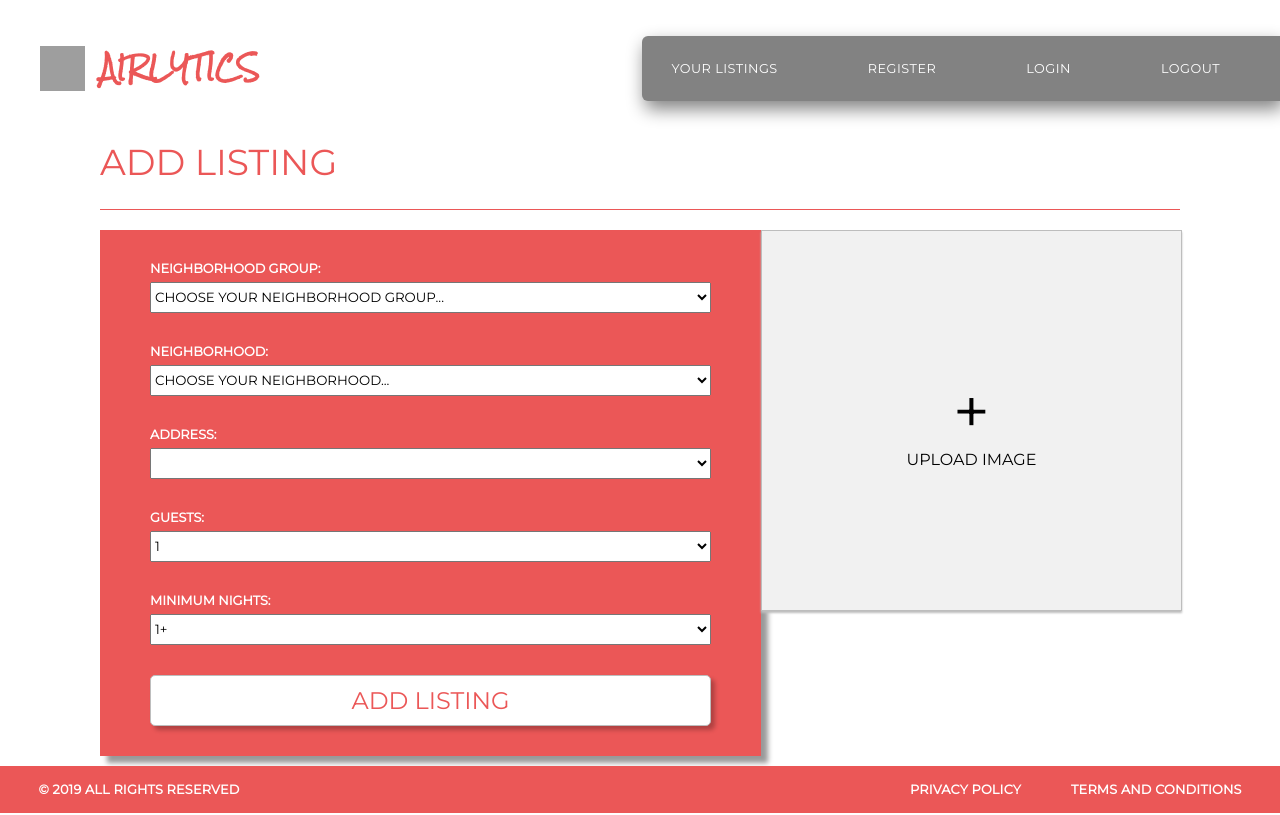
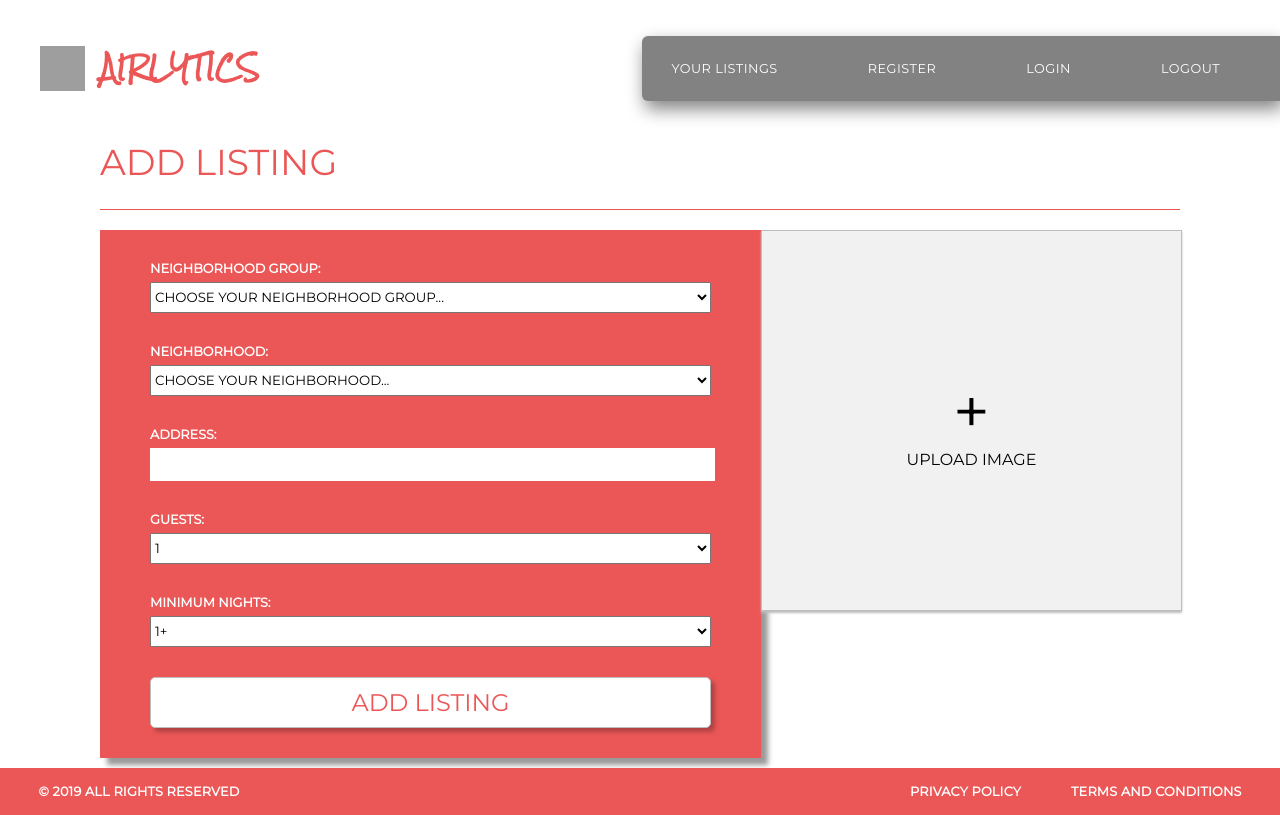
Before and after one commit to airbnb-price-opt/front-end, a React (Create React App) app in the folder airbnb-opt-price/: page /add-listing in a window 1280 px wide. Built offline with nearby package versions, Linux system fonts and the light colour scheme; grey boxes are pictures that could not be loaded.

Commit message:
set up getLatLong

```diff
--- a/airbnb-opt-price/package.json
+++ b/airbnb-opt-price/package.json
@@ -6,6 +6,7 @@
     "axios": "^0.19.0",
     "react": "^16.8.6",
     "react-dom": "^16.8.6",
+    "react-geocode": "^0.1.2",
     "react-redux": "^7.1.0",
     "react-router-dom": "^5.0.1",
     "react-scripts": "3.0.1",
--- a/airbnb-opt-price/src/App.js
+++ b/airbnb-opt-price/src/App.js
@@ -13,6 +13,7 @@ import Footer from './components/Footer'
 import PrivacyPolicy from './components/PrivacyPolicy'
 import TermsAndConditions from './components/TermsAndConditions'
 import {CSSTransition, TransitionGroup} from 'react-transition-group'
+
 
 function App() {
   return (
--- a/airbnb-opt-price/src/components/AddListing.jsx
+++ b/airbnb-opt-price/src/components/AddListing.jsx
@@ -1,7 +1,8 @@
 import React, { useState, useEffect } from 'react';
 import { connect } from 'react-redux';
+import { getLatLong } from '../getLatLong'
 
-import { AddListingDiv, AddListingWrapper, AddListingHeader, UploadImageDiv, UploadImageText, ListingFormWrapper, ListingFormDiv, ListingForm, ListingFormLabel, ListingFormSelect, ListingFormButton } from '../StyledComps'
+import { AddListingDiv, AddListingWrapper, AddListingHeader, UploadImageDiv, UploadImageText, ListingFormWrapper, ListingFormDiv, ListingForm, ListingFormLabel, ListingFormSelect, ListingFormButton, ListingFormInput } from '../StyledComps'
 // import { addNeighborhoodGroup } from '../store/actions';
 
 const AddListing = (props) => {
@@ -35,6 +36,11 @@ const AddListing = (props) => {
                 setSelectedHood(selected.neighbourHood)
             }
         })
+
+        if (e.target.name === "address")
+        {
+            console.log("lat long:",getLatLong(e.target.value));
+        }
     };
 
 
@@ -87,7 +93,7 @@ const AddListing = (props) => {
                         <ListingFormLabel>
                             ADDRESS:
                             <br />
-                            <ListingFormSelect
+                            <ListingFormInput
                                 required
                                 name='address'
                                 onChange={handleChange}
--- /dev/null
+++ b/airbnb-opt-price/src/getLatLong.js
@@ -0,0 +1,15 @@
+import axios from 'axios'
+// import {apiKey} from './App'
+const latLong = [];
+
+
+export const getLatLong = (address) =>
+{
+    const apiKey = process.env.REACT_APP_MAPQUEST_API_KEY;
+    axios.get(`http://www.mapquestapi.com/geocoding/v1/address?key=${apiKey}&location=${address}`)
+    .then(response =>
+        console.log("response from mapquest", response.data.results[0].locations[0].latLng)
+    )
+    .catch( err => console.log(err))
+
+}
```
Also changed, not shown: 2 other files (tests, documents, lock files or other folders).
